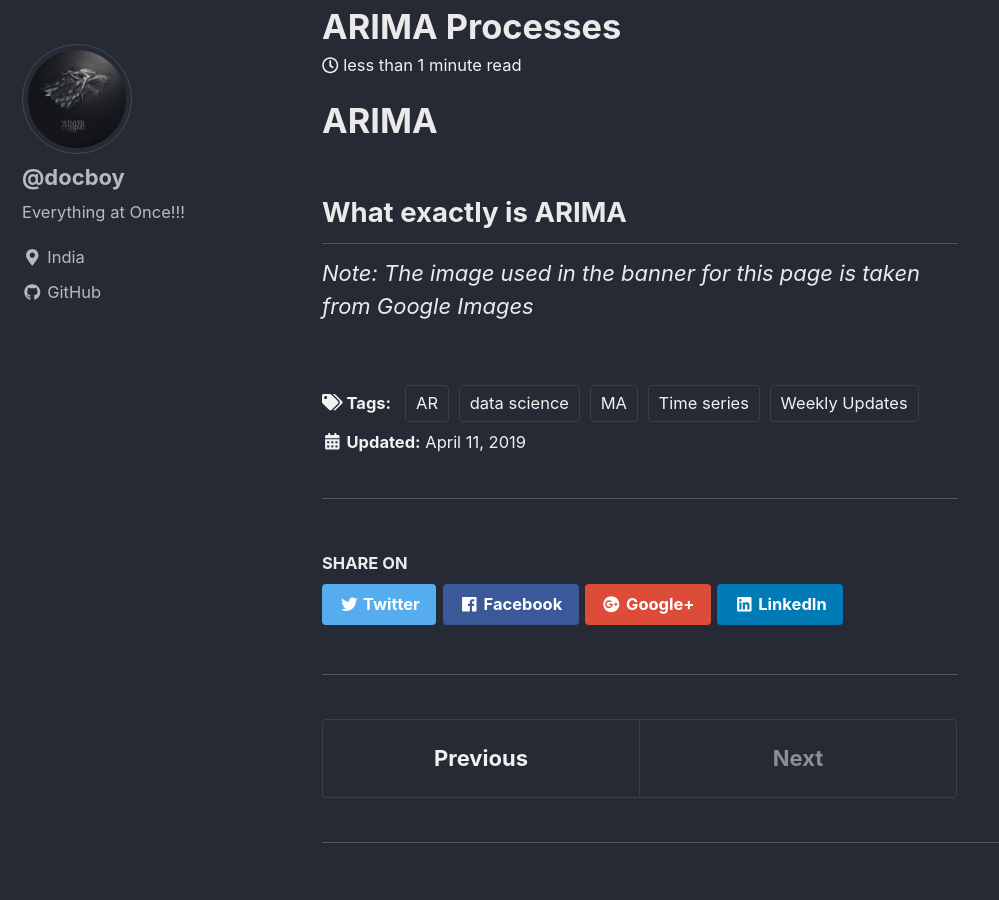
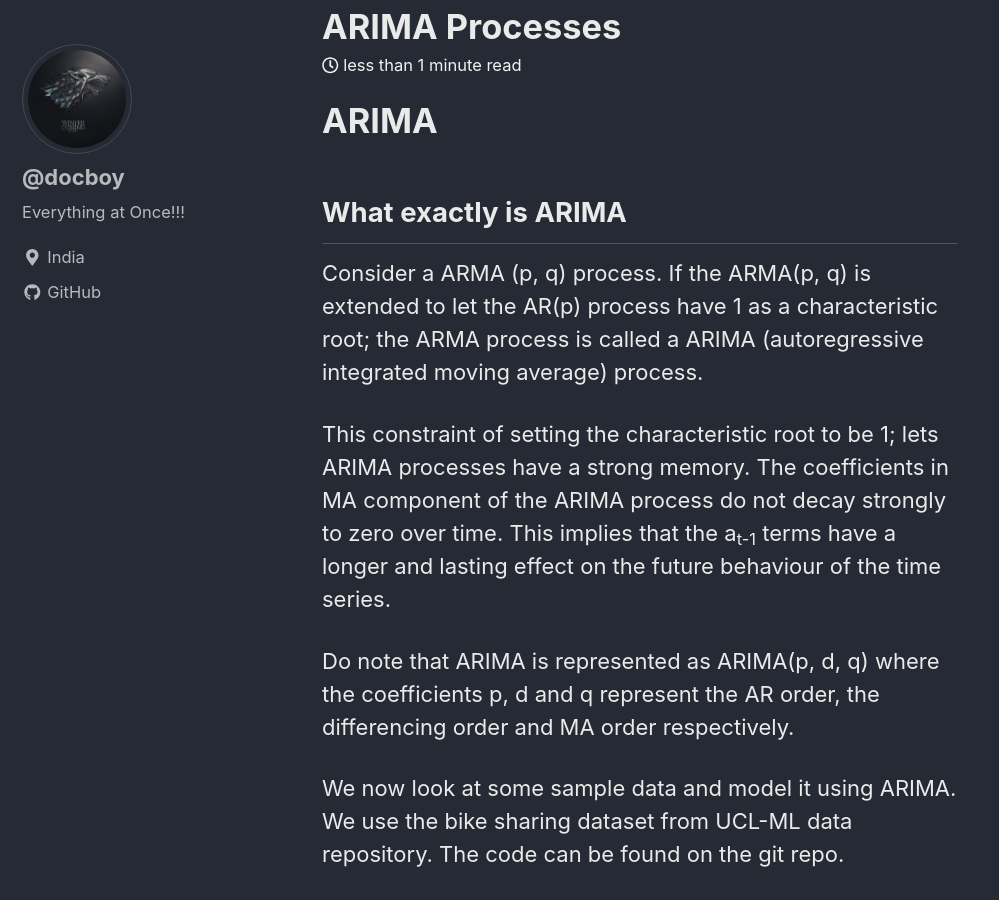
Before and after one commit to atdocboy/atdocboy.github.io, a Jekyll site: the page built from _posts/2019-04-11-ARIMA-Process.md, in a window 1280 px wide and 900 px high, scrolled down 923 px. Shown: the whole window, without its empty margins (0-999 px from the left). Built offline with Jekyll 4.4.1, drawn with Linux system fonts in a browser that asks for light colours; nearby versions of some CDN libraries; some of the changed text lies outside the part shown.

Commit message:
ARIMA post updated

```diff
--- a/_posts/2019-04-11-ARIMA-Process.md
+++ b/_posts/2019-04-11-ARIMA-Process.md
@@ -18,6 +18,19 @@ published: true
 # ARIMA
 
 ## What exactly is ARIMA
+Consider a ARMA (p, q) process. If the ARMA(p, q) is extended to let the AR(p) process have 1 as a characteristic root; the ARMA process is called a ARIMA (autoregressive integrated moving average) process.
+
+
+This constraint of setting the characteristic root to be 1; lets ARIMA processes have a strong memory. The coefficients in MA component of the ARIMA process do not decay strongly to zero over time. This implies that the a<sub>t-1</sub> terms have a longer and lasting effect on the future behaviour of the time series.
+
+Do note that ARIMA is represented as ARIMA(p, d, q) where the coefficients p, d and q represent the AR order, the differencing order and MA order respectively.
+
+We now look at some sample data and model it using ARIMA. We use the bike sharing dataset from UCL-ML data repository. The code can be found on the git repo.
+
+I attach the final "naive" forecast:
+<img src="{{ site.url }}{{ site.baseurl }}/images/ARIMA/final_forecast.jpg" alt="ARIMA forecast">
+
+
 
 
 
```
Also changed, not shown: _posts/2018-01-28-perceptron.md (+7 -0 lines), images/ARIMA/final_forecast.jpeg (added).
